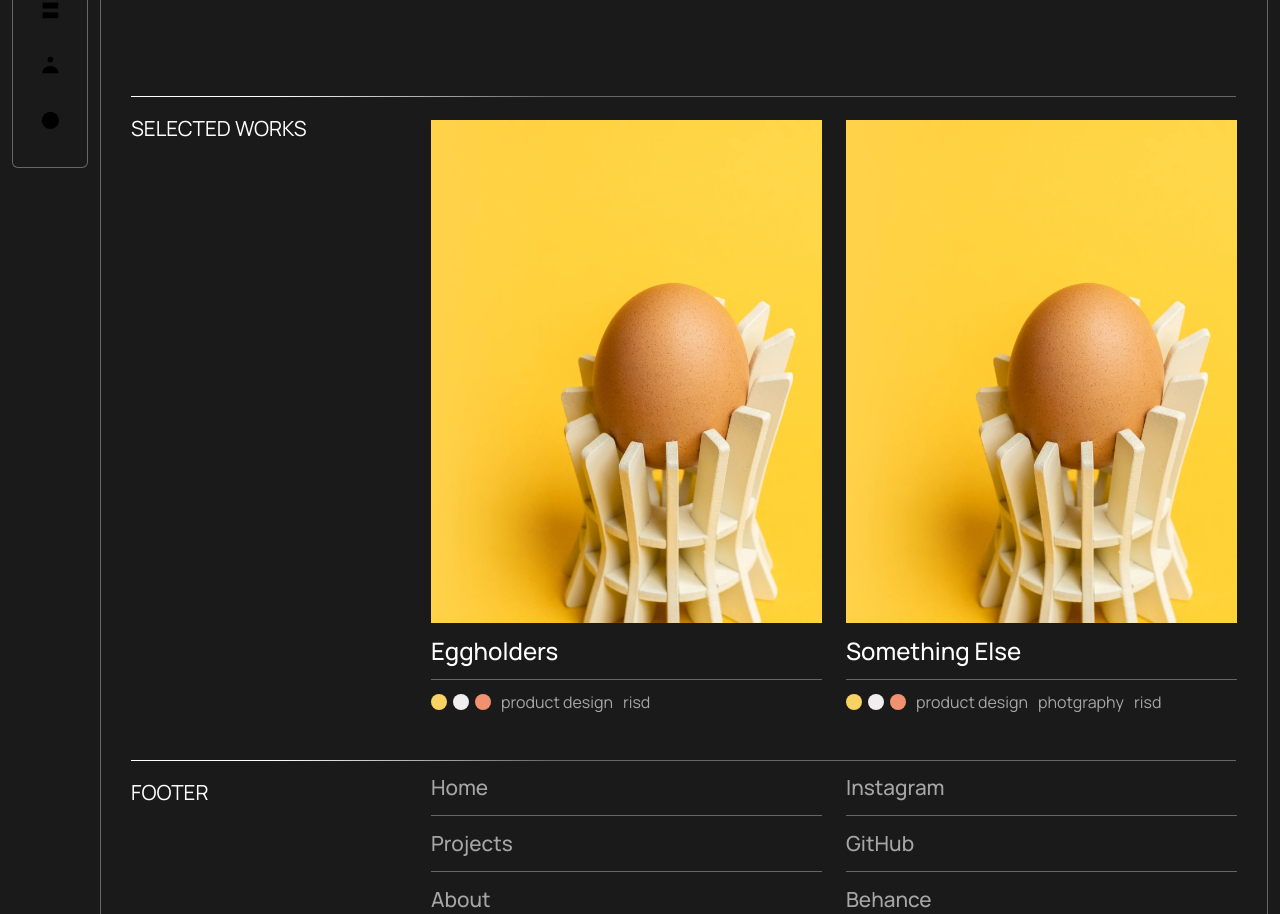
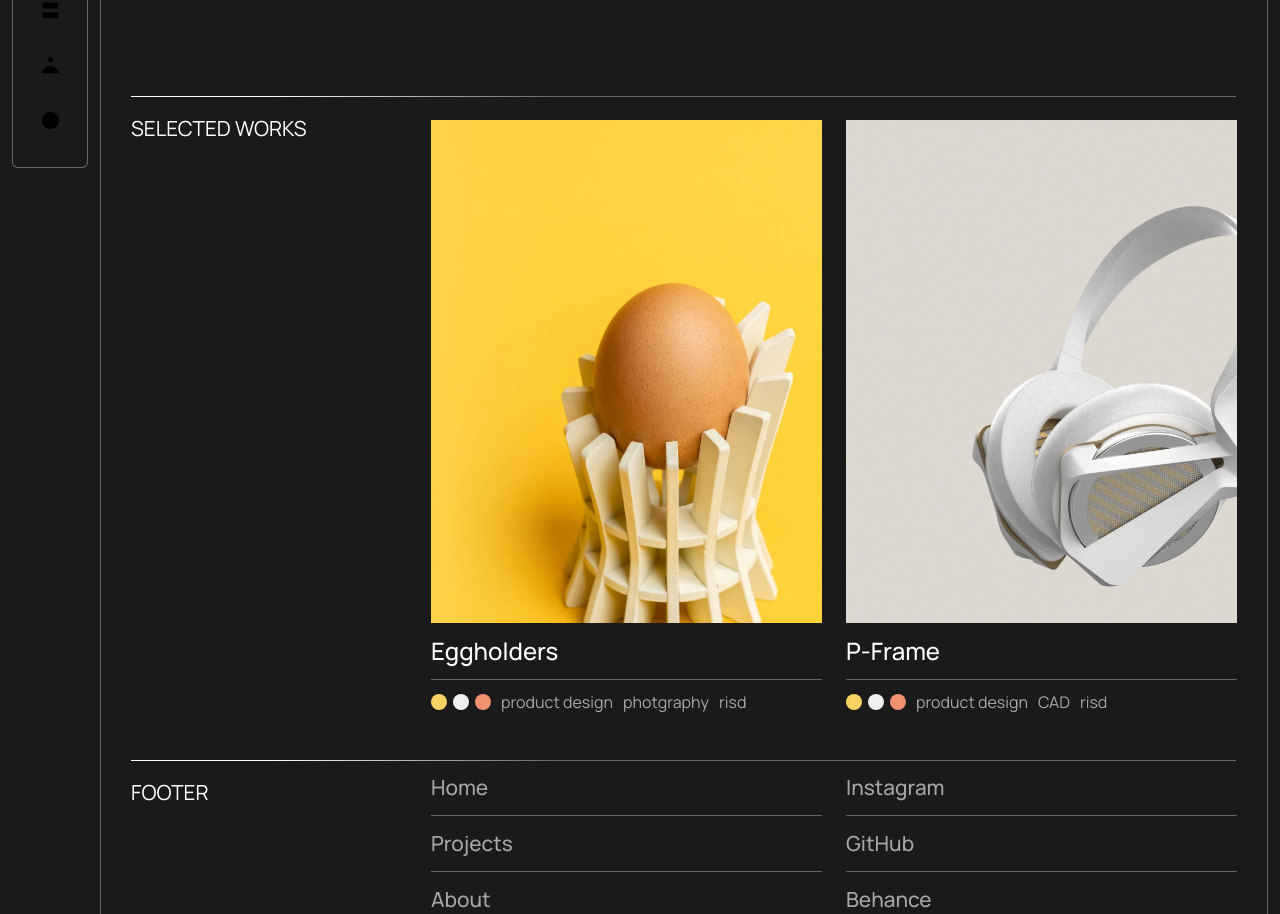
Before and after one commit to richardfxr/richardfxr, a React (Vite) app: page / in a window 1280 px wide. Shown: the part 620-1534 px from the top of the page. Built offline with nearby package versions, Linux system fonts and the light colour scheme; a web font is replaced by a local one.

Commit message:
🔵RCT: added Image layout transition

```diff
--- a/src/App.jsx
+++ b/src/App.jsx
@@ -3,15 +3,20 @@
 import { BrowserRouter, Route, Routes } from 'react-router-dom'
 // Sass
 import './App.scss'
-// pages
+// primary pages
 import Home from './pages/Home'
 import Projects from './pages/Projects'
 import About from './pages/About'
 import Info from './pages/info'
+// secondary pages
 import Archive from './pages/Archive'
+// project pages
+import EggHolders from './pages/EggHolders'
+import PFrame from './pages/PFrame'
 // components
 import Navbar from './components/Navbar'
 import A11yMenu from './components/A11yMenu'
+
 
 // === ROUTES =============================
 export const routes = [
@@ -29,7 +34,7 @@ export const routes = [
 export const projects = [
     {
         path: '/projects/eggholders',
-        element: () => <Archive />,
+        element: () => <EggHolders />,
         title: 'Eggholders',
         image: {folder: 'test', fileName: 'EggHolder', alt: 'test image'},
         colors: [
@@ -37,19 +42,19 @@ export const projects = [
             {hex: '#f0eeef', name: 'light grey'} ,
             {hex: '#f09170', name: 'dark salmon'}
         ],
-        labels: ['product design', 'risd']
+        labels: ['product design', 'photgraphy', 'risd']
     },
     {
         path: '/projects/something',
-        element: () => <Archive />,
-        title: 'Something Else',
-        image: {folder: 'test', fileName: 'EggHolder', alt: 'test image'},
+        element: () => <PFrame />,
+        title: 'P-Frame',
+        image: {folder: 'test', fileName: 'P-Frame', alt: 'test image'},
         colors: [
             {hex: '#f8d363', name: 'light mustard'},
             {hex: '#f0eeef', name: 'light grey'} ,
             {hex: '#f09170', name: 'dark salmon'}
         ],
-        labels: ['product design', 'photgraphy', 'risd']
+        labels: ['product design', 'CAD', 'risd']
     },
 ]
 
--- a/src/components/ProjectCard.jsx
+++ b/src/components/ProjectCard.jsx
@@ -9,7 +9,7 @@ import Image from "./Image"
 export default function ProjectCard({ image, path, title, colors, labels }) {
     return(
         <article className="projectCard">
-            <Image {...image} />
+            <Image animate='layout' {...image} />
             <Link to={path} className="projectCard__link">
                 <h3>{title}</h3>
             </Link>
--- a/src/sass/_global.scss
+++ b/src/sass/_global.scss
@@ -14,6 +14,7 @@
 // === MAIN ===============================
 
 html {
+   scroll-behavior: smooth;
    background-color: var(--clr-100);
 }
 
```
